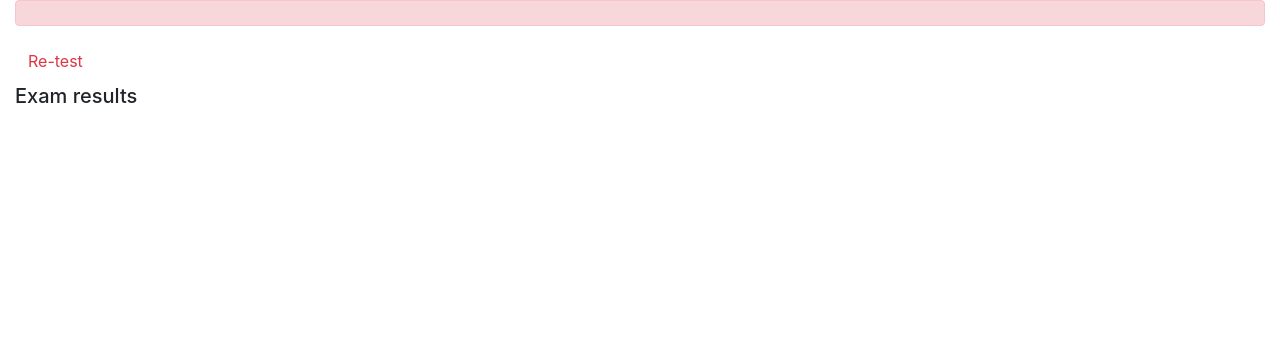
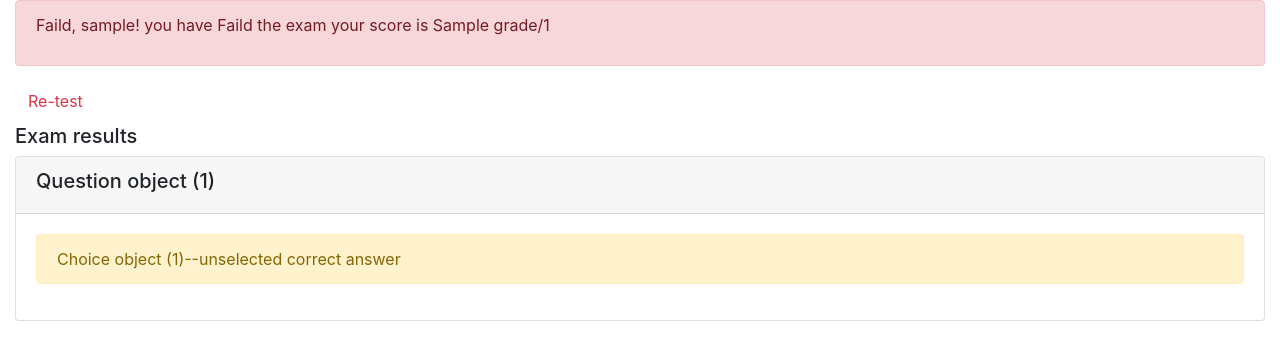
Before and after one commit to Givindu98/Givindu-Final-Cloud-App-With-Database, a Django app: template onlinecourse/templates/onlinecourse/exam_result_bootstrap.html in a window 1280 px wide. Shown: the part 56-416 px from the top of the page. Run offline with Django 3.2, Linux system fonts and the light colour scheme; a user stored in the database is signed in; tables that the repository leaves empty hold one stand-in row (values such as "Sample post"); the template is opened without the code that fills it: values that come from a table or form of the project are taken from there, most other values are stand-ins (such as "Sample title", 1, 10 or a date in 2020); some libraries are stand-ins or nearby versions.

Commit message:
changes made from theia lab environment

```diff
--- a/onlinecourse/models.py
+++ b/onlinecourse/models.py
@@ -132,3 +132,24 @@ class Enrollment(models.Model):
 #    enrollment = models.ForeignKey(Enrollment, on_delete=models.CASCADE)
 #    choices = models.ManyToManyField(Choice)
 #    Other fields and methods you would like to design
+
+class Question(models.Model):
+    question_text = models.CharField(max_length=1000)
+    grade =models.IntegerField(default=0)
+    lesson_id = models.ForeignKey(Course, on_delete=models.CASCADE)
+
+    def is_get_score(self, selected_ids):
+        all_answers = self.choice_set.filter(is_correct=True).count()
+        selected_correct = self.choice_set.filter(is_correct=True, id__in=selected_ids).count()
+        if all_answers == selected_correct:
+            return True
+        else:
+            return False
+class Choice(models.Model):
+    choice_text=models.CharField(max_length=1000)
+    is_correct = models.BooleanField(default =0)
+    question_id = models.ForeignKey(Question,on_delete=models.CASCADE)
+
+class Submission(models.Model):
+    enrollment = models.ForeignKey(Enrollment, on_delete=models.CASCADE)
+    choices = models.ManyToManyField(Choice)
--- a/onlinecourse/templates/onlinecourse/exam_result_bootstrap.html
+++ b/onlinecourse/templates/onlinecourse/exam_result_bootstrap.html
@@ -39,16 +39,42 @@
     {% if grade > 80 %}
     <div class="alert alert-success">
        <!--HINT Display passed info -->
+       <p>Congratulation, {{ user.username }}! you have  passed the exam your score is {{grade}}/{{total_mark}}<p>
     </div>
         {% else %}
         <div class="alert alert-danger">
             <!--HINT Display failed info -->
+                <p>Faild, {{ user.username }}! you have  Faild the exam your score is {{grade}}/{{total_mark}}<p>
+
         </div>
-        <a class="btn btn-link text-danger" href="{% url 'onlinecourse:course_details' course.id %}">Re-test</a>
+        <a class="btn btn-link text-danger" href="{% url 'onlinecourse:course_details' lesson.course.id %}">Re-test</a>
         {% endif %}
         <div class="card-columns-vertical mt-1">
         <h5 class="">Exam results</h5>
             <!--HINT Display exam results-->
+            {% for question in questions %}
+            <div class="card mt-1">
+                <div class="card-header"><h5>{{ question }}</h5></div>
+                <div class="card-body">
+                    {% for choice in question.choice_set.all %}
+                        {% if choice in selected_choices %}
+                            {% if choice.is_correct%}
+                                <p class="alert alert-success">{{choice}}<p>
+                            {% else %}
+                                <p class="alert alert-danger">{{choice}}<p>
+                            {% endif %}
+                        {% else %}
+                            {% if choice.is_correct %}
+                                <p class="alert alert-warning">{{choice}}--unselected correct answer<p>
+                            {% else %}
+                                <p>{{choice}}<p>
+                            {% endif %}
+
+                        {% endif %}
+                    {% endfor %}
+                </div>
+            </div>
+            {% endfor %}
         </div>
     </div>
 </body>
--- a/onlinecourse/urls.py
+++ b/onlinecourse/urls.py
@@ -18,7 +18,8 @@ urlpatterns = [
     path('<int:course_id>/enroll/', views.enroll, name='enroll'),
 
     # <HINT> Create a route for submit view
-
+    path('<int:course_id>/submit/', views.submit , name="submit"),
     # <HINT> Create a route for show_exam_result view
+    path('course/<int:course_id>/lesson/<int:lesson_id>/submission/<int:submission_id>/result/', views.show_exam_result , name="result")
 
  ] + static(settings.MEDIA_URL, document_root=settings.MEDIA_ROOT)
```
Also changed, not shown: onlinecourse/admin.py (+10 -1 lines), onlinecourse/templates/onlinecourse/course_detail_bootstrap.html (+17 -8 lines), onlinecourse/views.py (+50 -12 lines), db.sqlite3 (added), onlinecourse/migrations/0001_initial.py (added).
